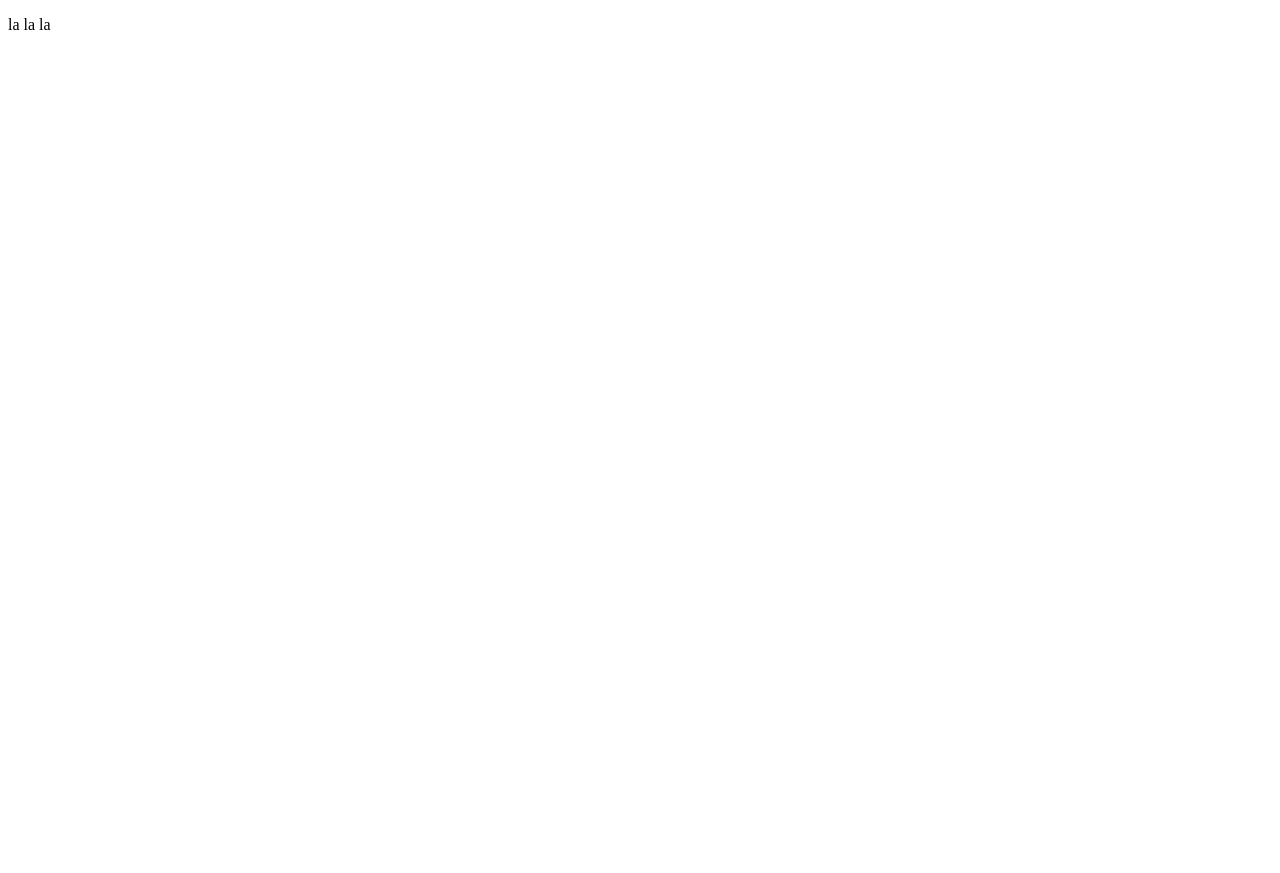
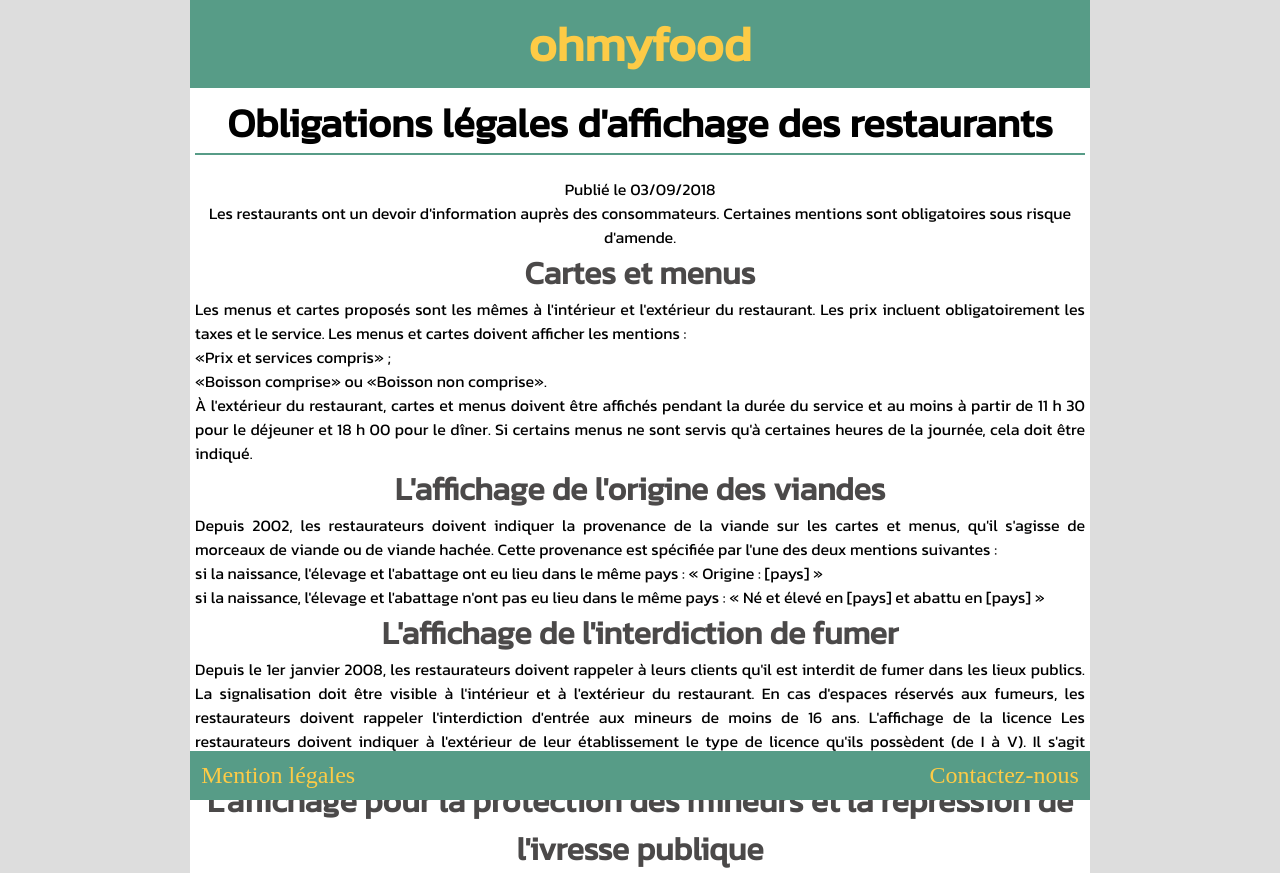
Before and after one commit to plavriv/ohmyfood, a plain HTML site: page mention_legal.html in a window 1280 px wide. Before the commit the page ends 800 px from the top, so only its background shows below. Drawn offline with Linux system fonts and the light colour scheme.

Commit message:
modification apres la soutenance

```diff
--- a/mention_legal.html
+++ b/mention_legal.html
@@ -2,9 +2,52 @@
 <html lang="en">
 <head>
     <meta charset="UTF-8">
+    <meta name="viewport" content="width=device-width, initial-scale=1.0">
+    <meta http-equiv="X-UA-Compatible" content="ie=edge">
+    <link rel="stylesheet" href="style.css">
+    <link href="https://fonts.googleapis.com/css?family=Kanit&display=swap" rel="stylesheet">
     <title>Mention legal</title>
 </head>
 <body>
-    <p>la la la</p>
+   <header><h1>ohmyfood</h1></header>
+
+   <div class="texte">
+       <h3>Obligations légales d'affichage des restaurants</h3>
+         <hr><br>
+        <div class="important">Publié le 03/09/2018<br>
+        Les restaurants ont un devoir d'information auprès des consommateurs. Certaines mentions sont obligatoires sous risque d'amende.
+        </div>
+
+        <h4> Cartes et menus</h4>
+        Les menus et cartes proposés sont les mêmes à l'intérieur et l'extérieur du restaurant. Les prix incluent obligatoirement les taxes et le service.
+
+        Les menus et cartes doivent afficher les mentions :<br>
+
+        «Prix et services compris» ; <br>
+        «Boisson comprise» ou «Boisson non comprise».<br>
+        À l'extérieur du restaurant, cartes et menus doivent être affichés pendant la durée du service et au moins à partir de 11 h 30 pour le déjeuner et 18 h 00 pour le dîner. Si certains menus ne sont servis qu'à certaines heures de la journée, cela doit être indiqué.
+
+        <h4>L'affichage de l'origine des viandes</h4>
+        Depuis 2002, les restaurateurs doivent indiquer la provenance de la viande sur les cartes et menus, qu'il s'agisse de morceaux de viande ou de viande hachée.
+
+        Cette provenance est spécifiée par l'une des deux mentions suivantes :<br>
+
+        si la naissance, l'élevage et l'abattage ont eu lieu dans le même pays : « Origine : [pays] »<br>
+        si la naissance, l'élevage et l'abattage n'ont pas eu lieu dans le même pays : « Né et élevé en [pays] et abattu en [pays] »
+
+       <h4>L'affichage de l'interdiction de fumer</h4>
+        Depuis le 1er janvier 2008, les restaurateurs doivent rappeler à leurs clients qu'il est interdit de fumer dans les lieux publics. La signalisation doit être visible à l'intérieur et à l'extérieur du restaurant. En cas d'espaces réservés aux fumeurs, les restaurateurs doivent rappeler l'interdiction d'entrée aux mineurs de moins de 16 ans.
+        L'affichage de la licence
+
+        Les restaurateurs doivent indiquer à l'extérieur de leur établissement le type de licence qu'ils possèdent (de I à V). Il s'agit nécessairement d'un chiffre romain.
+
+        <h4>L'affichage pour la protection des mineurs et la répression de l'ivresse publique</h4>
+        La loi prévoit aussi l'obligation pour les restaurateurs d'informer à l'intérieur du restaurant sur la protection des mineurs et la répression de l'ivresse publique. À l'extérieur du restaurant, les boissons les plus couramment consommées doivent être indiquées avec le nom de la marque, la contenance et le prix au comptoir. Les lettres de l'affichage doivent mesurer au minimum 1,5 cm.
+   </div>
+
+   <footer>
+          <a href="mention_legal.html" target="_blank">Mention légales</a>
+           <a href="mailto:#">Contactez-nous</a>
+   </footer>
 </body>
 </html>
--- a/style.css
+++ b/style.css
@@ -378,6 +378,7 @@ font-size: 3rem;
     -webkit-text-fill-color: transparent;
     -webkit-text-fill-color: transparent;
 }
+
 .le_chic .entree{
     color: #e38913;
 }
@@ -387,9 +388,7 @@ font-size: 3rem;
 .le_chic .dessert{
     color: #6e4ccc;
 }
-.le_chic h3{
-    font-size: 1.3rem;
-}
+
 .le_chic .souligne{
     display: inline;
     font-weight: lighter;
@@ -440,7 +439,6 @@ font-size: 3rem;
 }
 .le_chic ul{
     font-family: 'Cantata One', serif;
-    font-size: 0.8em;
 }
 
 /*Style for le délice des papilles*/
@@ -533,10 +531,72 @@ font-size: 3rem;
     background-size: 100% 100%;
 }
 
+
+/*Regles pour mention legal*/
+
+.texte h3 {
+    color: black;
+    font-family:'Kanit', sans-serif;
+    font-size: 2.5rem;
+    text-align: center;
+    margin: auto;
+}
+.texte {
+    color: black;
+    font-family:'Kanit', sans-serif;
+    font-size: 1rem;
+    text-align: justify;
+    display: -webkit-box;
+    display: -ms-flexbox;
+    display: flex;
+    -ms-flex-wrap: wrap;
+        flex-wrap: wrap;
+    margin: 0 auto;
+    -ms-flex-pack: distribute;
+        justify-content: space-around;
+    max-width: 890px;
+    height: 90vh;
+    overflow: auto;
+    padding: 5px;
+    padding-bottom: 60px;
+    background-color: white;
+}
+.texte h4 {
+    color: rgb(75, 73, 73);
+    font-family:'Kanit', sans-serif;
+    font-size: 2rem;
+    text-align: center;
+}
+.important {
+    text-align: center;
+}
+hr {
+    border: none;
+    border-top: 2px solid #579c87;
+    width: 100%;
+    margin: 0px;
+}
+
 /*Regles pour les petits ecran*/
+@media screen and (max-width: 1024px){
+    :root{
+        font-size: 120%;
+    }
+    img{
+        height: 30%;
+    }
+}
+@media screen and (max-width: 768px){
+    :root{
+        font-size: 100%;
+    }
+    img{
+        height: 20%;
+    }
+}
 @media screen and (max-width: 767px){
     :root{
-        font-size: 70%;
+        font-size: 67%;
     }
     main{
         -webkit-box-orient: vertical;
@@ -557,37 +617,40 @@ font-size: 3rem;
     header, footer{
         width: 100%;
     }
-    .hide{
+    /*.hide{
         display: none;
+    }*/
+
+    .titre h2{
+        font-size: 250%;
     }
-    .titre h2{
-        font-size: 150%;
-    }
+
     .center{
         width: 100%;
     }
     ul{
-        width: 95%;
+        width: 98%;
     }
-    li{
-        font-size: 70%;
-    }
+
     span.prix{
-        font-size: 130%
+        font-size: 100%
     }
     .center h3{
         margin: auto;
     }
-    img{
-        display: none;
-    }
+
     .la-note .titre{
         font-size: 200%;
     }
-    .la-note, .le_delice, .le_chic, .la_palette{
-        height: auto;
-        -webkit-box-pack: start;
-            -ms-flex-pack: start;
-                justify-content: flex-start;
+    img{
+        width: auto;
+        height: 10%;
+    }
+
+}
+
+@media screen and (max-width: 321px){
+    :root{
+        font-size: 50%;
     }
 }
```
Also changed, not shown: index.html (+9 -10 lines).
